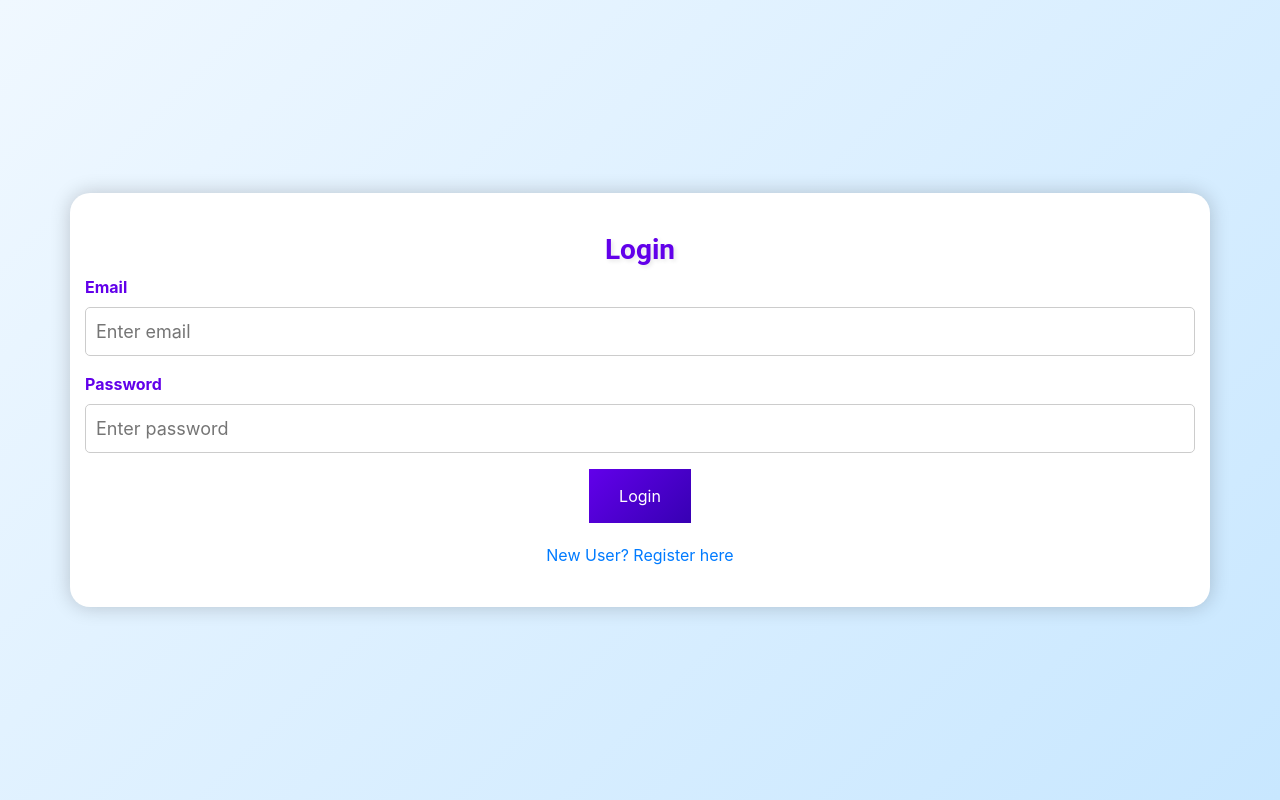
After one commit to Hasith435/HAPM---starthack, a Flask app: page /login_teacher in a window 1280 px wide. The commit adds this page. Run offline with Flask 3, Linux system fonts and the light colour scheme; some libraries are stand-ins or nearby versions.

Commit message:
created some of the teacher pages

```diff
--- a/website/auth.py
+++ b/website/auth.py
@@ -1,11 +1,12 @@
 from flask import Blueprint, render_template, flash, redirect, request, url_for
-from .models import User
+from .models import Student, Teacher, Note
 from . import db
 from werkzeug.security import generate_password_hash, check_password_hash
 from flask_login import login_user, login_required, logout_user, current_user
 
 auth = Blueprint("auth", __name__)
 
+# these are the auth function for students
 @auth.route("/logout")
 def logout():
     logout_user()
@@ -25,33 +26,38 @@ def sign_up():
         city = request.form.get('city')
         zip = request.form.get('zip')
 
-        user = User.query.filter_by(email=email).first()
 
-        if user:
-            print('already there')
-            flash('Email already exists', category='error')
+        user = Student.query.filter_by(email=email).first()
+
+        if confirm_password == password:
+            if user:
+                print('already there')
+                flash('Email already exists', category='error')
+            else:
+                print('registered')
+                new_user = Student(email=email, first_name=first_name, password=generate_password_hash(password, method='scrypt'), last_name=last_name, school=school, address=address, city=city, zip=zip)
+                db.session.add(new_user)
+                db.session.commit()
+                flash('Account Created!', category='success')
+
+                login_user(new_user, remember=True)
+
+                return redirect(url_for('views.learner_type'))
         else:
-            print('registered')
-            new_user = User(email=email, first_name=first_name, password=generate_password_hash(password, method='scrypt'), last_name=last_name, school=school, address=address, city=city, zip=zip)
-            db.session.add(new_user)
-            db.session.commit()
-            flash('Account Created!', category='success')
-
-            login_user(new_user, remember=True)
-
-            return redirect(url_for('views.learner_type'))
+            flash('Passwords should be the same', category='error')
 
     return render_template("Signin.html")
 
 @auth.route("/login", methods=['GET', 'POST'])
 def login():
 
+
     if request.method == 'POST':
         print('post request login')
         email = request.form.get('email')
         password = request.form.get('password')
 
-        user = User.query.filter_by(email=email).first()
+        user = Student.query.filter_by(email=email).first()
 
         if user:
             if check_password_hash(user.password, password):
@@ -64,3 +70,67 @@ def login():
             flash('Email does not exist', category='error')
 
     return render_template('login.html')
+
+
+
+# these are the auth functions for teachers
+@auth.route("/logout_teacher")
+def logout_teacher():
+    logout_user()
+    return redirect(url_for("views.role_select"))
+
+@auth.route("/signup-teacher", methods=['GET', 'POST'])
+def sign_up_teacher():
+    if request.method == 'POST':
+        first_name = request.form.get('first_name')
+        last_name = request.form.get('last_name')
+        email = request.form.get('email')
+        password = request.form.get('password1')
+        confirm_password = request.form.get('password2')
+        school = request.form.get('school')
+        teaching_style = request.form.get('learning-style')
+        teaching_subjects = request.form.get('teaching-subjects')
+        language = request.form.get('language')
+
+        user = Teacher.query.filter_by(email=email).first()
+
+        if confirm_password == password:
+            if user:
+                print('already there')
+                flash('Email already exists', category='error')
+            else:
+                print('registered')
+                new_user_teacher = Teacher(email=email, first_name=first_name, last_name=last_name, password=generate_password_hash(password, method='scrypt'), teaching_school=school, teaching_style=teaching_style, teaching_subjects=teaching_subjects, first_language=language)
+                db.session.add(new_user_teacher)
+                db.session.commit()
+                flash('Account Created!', category='success')
+
+                login_user(new_user_teacher, remember=True)
+
+                return redirect(url_for('views.subjects_teachers'))
+        else:
+            flash('Passwords should be the same', category='error')
+
+    return render_template("signup_teachers.html")
+
+
+@auth.route("/login_teacher", methods=['GET', 'POST'])
+def login_teacher():
+    if request.method == 'POST':
+        email_form = request.form.get('email')
+        password = request.form.get('password')
+
+        user_teacher = Teacher.query.filter_by(email=email_form).first()
+        print(f"teacher: {user_teacher}")
+
+        if user_teacher:
+            if check_password_hash(user_teacher.password, password):
+                flash('Logged in successfully', category='success')
+                login_user(user_teacher, remember=True)
+                return redirect(url_for('views.subjects_teachers'))
+            else:
+                flash('Incorrect password, try again', category='error')
+        else:
+            flash('Email does not exist', category='error')
+
+    return render_template('login_teacher.html')
--- /dev/null
+++ b/website/templates/login_teacher.html
@@ -0,0 +1,102 @@
+{% extends "initialization_base.html" %}
+
+{% block title %}
+Login
+{% endblock %}
+
+{% block style %}
+<style>
+    body {
+            font-family: Arial, sans-serif;
+            display: flex;
+            justify-content: center;
+            align-items: center;
+            flex-direction: column;
+            height: 100vh;
+            margin: 0;
+            background: linear-gradient(135deg, #f0f8ff, #c8e7ff); /* Gradient from light blue to lighter blue */
+            line-height: 1.6;
+        }
+        .container {
+            text-align: center;
+            background-color: #fff;
+            padding: 40px;
+            border-radius: 20px;
+            box-shadow: 0 0 20px rgba(0, 0, 0, 0.2);
+            max-width: 500px;
+            margin: 100px auto;
+        }
+        h3 {
+            font-family: 'Roboto', sans-serif;
+            font-size: 32px;
+            color: #6200ea; /* Purple color */
+            margin-bottom: 20px;
+            text-shadow: 2px 2px 4px rgba(0, 0, 0, 0.1); /* Shadow for emphasis */
+        }
+        .form-group {
+            text-align: left;
+            margin-bottom: 20px;
+        }
+        label {
+            font-weight: bold;
+            color: #6200ea;
+            display: block;
+            margin-bottom: 5px;
+        }
+        input[type="email"], input[type="password"] {
+            width: 100%;
+            padding: 10px;
+            font-size: 18px;
+            border: 1px solid #ccc;
+            border-radius: 5px;
+        }
+        button {
+            padding: 15px 30px;
+            margin-top: 20px;
+            font-size: 20px;
+            cursor: pointer;
+            border-radius: 30px;
+            border: none;
+            background: linear-gradient(135deg, #6200ea, #3700b3); /* Gradient from purple to darker purple */
+            color: white;
+            transition: background-color 0.3s ease, transform 0.3s ease;
+        }
+        button:hover {
+            background: linear-gradient(135deg, #3700b3, #6200ea); /* Reverse gradient on hover */
+            transform: scale(1.05); /* Slightly increase size on hover */
+        }
+        a {
+            display: block;
+            margin-top: 20px;
+            text-align: center;
+            color: #6200ea;
+        }
+        a:hover {
+            text-decoration: underline;
+        }
+</style>
+{% endblock %}
+
+{% block content %}
+
+<h3><strong>Login</strong></h3>
+
+        <form method="POST">
+            <div class="form-group">
+                <label for="email">Email</label>
+                <input type="email" id="email" name="email" placeholder="Enter email" required>
+            </div>
+
+            <div class="form-group">
+                <label for="password">Password</label>
+                <input type="password" id="password" name="password" placeholder="Enter password" required>
+            </div>
+
+            <button type="submit">Login</button>
+        </form>
+
+        <a href="/signup-teacher">New User? Register here</a>
+    </div>
+
+
+{% endblock %}
--- a/website/templates/opening_page.html
+++ b/website/templates/opening_page.html
@@ -87,7 +87,7 @@
     <div class="container">
         <h2 class="subheading">Choose login method</h2>
         <button onclick="window.location.href='/login'">Student</button>
-        <button onclick="teacherFunction()">Teacher</button>
+        <button onclick="window.location.href='/login_teacher'">Teacher</button>
     </div>
 </body>
 </html>
```
Also changed, not shown: website/__init__.py (+7 -31 lines), website/models.py (+36 -23 lines), website/templates/comp_sci_page_teachers.html (added, +9 -0 lines), website/templates/foryou.js (deleted, +0 -28 lines), website/templates/signup_teachers.html (added, +83 -0 lines), website/templates/subjects_page_teachers.html (added, +60 -0 lines), website/views.py (+16 -2 lines), website/database_students.db.
